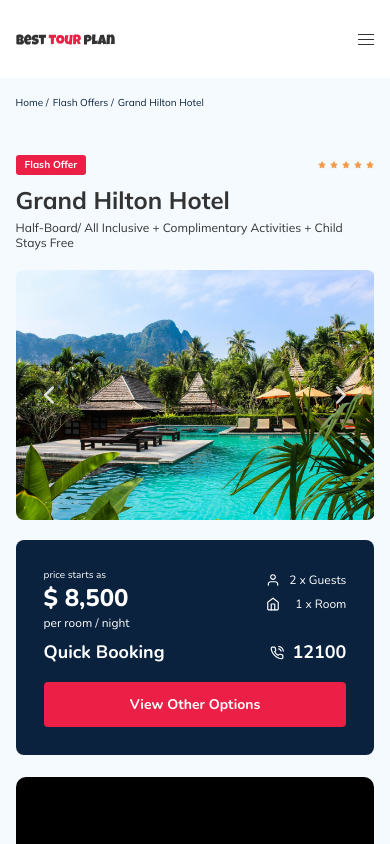
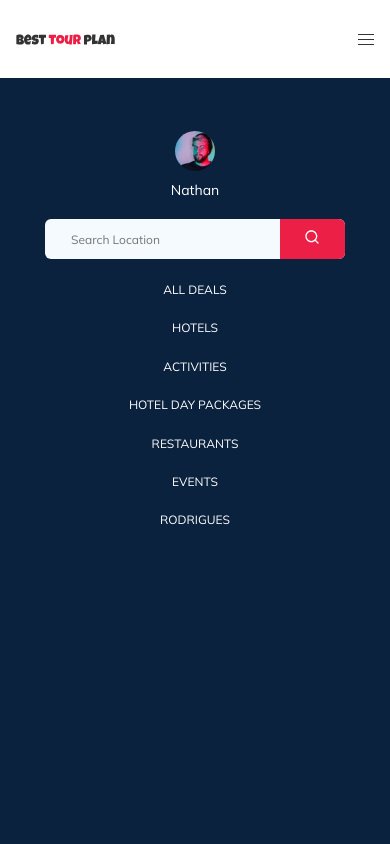
Before and after one commit to mamuritto/Tour-plan, a plain HTML site: page index.html in a window 390 px wide. Both pictures are taken after a click on the button 366 px from the left and 39 px from the top of the page. Shown: the top 844 px of the page. Drawn offline with nearby package versions, Linux system fonts and the light colour scheme.

Commit message:
Added : Mobile burger

```diff
--- a/index.html
+++ b/index.html
@@ -13,21 +13,21 @@
   <title>Document</title>
 </head>
 <body>
-  <header class="header">
+  <header class="header header__mobile_fixed">
     <div class="container">
       <div class="header__top">
         <a href="#!" class="logo">
           <img src="img/horizontal-logo.svg" alt="Logo: Best Tour Plan" class="logo__image">
         </a>
 
-        <form action="" class="search header-search">
+        <form action="" class="search header-search header-search__mobile_hidden">
           <input type="text" placeholder="Search Location" class="search__input">
           <button class="search__button">
             <img src="img/search.svg" alt="Icon: search">
           </button>
         </form>
 
-        <a href="#!" class="user header-user">
+        <a href="#!" class="user header-user header-user__mobile_hidden">
           <img src="img/avatar.jpg" alt="Avatar: Nathan" class="user__avatar"/>
           <span class="user__name">Nathan</span>
         </a>
@@ -41,9 +41,24 @@
 
 
     </div>
-    <div class="header-bottom">
+    <div class="header-bottom ">
       <div class="container">
         <ul class="header-bottom__list">
+          <li class="header-bottom__item header-bottom__item__mobile_visible">
+            <a href="#!" class="user header-user header-user__mobile_visible">
+              <img src="img/avatar.jpg" alt="Avatar: Nathan" class="user__avatar" />
+              <span class="user__name user__name_light">Nathan</span>
+            </a>
+          </li>
+
+          <li class="header-bottom__item header-bottom__item__mobile_visible">
+            <form action="" class="search header-search header-search__mobile_visible">
+              <input type="text" placeholder="Search Location" class="search__input">
+              <button class="search__button">
+                <img src="img/search.svg" alt="Icon: search">
+              </button>
+            </form>
+          </li>
           <li class="header-bottom__item">
             <a href="#!" class="header-bottom__link">All Deals</a>
           </li>
@@ -426,8 +441,8 @@
             <textarea
               class="footer__message"
               cols="30" rows="10"
-              placeholder="Message">
-            </textarea>
+              placeholder="Message"
+            ></textarea>
             <button class="button footer__button" type="submit">Send</button>
             <span class="footer__info">* Required Fields</span>
           </form>
--- a/js/index.js
+++ b/js/index.js
@@ -23,3 +23,9 @@ const reviewsSlider = new Swiper('.reviews-slider', {
     prevEl: '.reviews-slider__button--prev',
   },
 });
+
+var burger = document.querySelector(".header-burger");
+burger.addEventListener('click', function(){
+  console.log('Клик');
+  document.querySelector(".header-bottom").classList.toggle('header-bottom__visible');
+})
--- a/sass/_media.sass
+++ b/sass/_media.sass
@@ -95,9 +95,43 @@
   .container
     max-width: 576px
     width: 92%
+  body
+    padding-top: 78px
   .header
-    &-bottom, &-search, &-user
+    &__mobile
+      &_fixed
+        position: fixed
+        left: 0
+        right: 0
+        top: 0
+        z-index: 99
+    &-user, &-search
+      &__mobile
+        &_hidden
+          display: none
+        &_visible
+          display: flex
+    &-bottom
       display: none
+      position: fixed
+      left: 0
+      right: 0
+      bottom: 0
+      top: 78px
+      padding-top: 30px
+      &__visible
+        display: block
+      &__list
+        display: flex
+        flex-direction: column
+      &__item
+        margin-bottom: 20px
+        &__mobile
+          &_visible
+            display: block
+    &-user
+      flex-direction: column
+      justify-content: center
     &-burger
       display: flex
       width: 16px
@@ -113,6 +147,12 @@
         width: 16px
         height: 1px
         background: $text
+  .user
+    &__name
+      &_light
+        margin-top: 10px
+        margin-left: 0
+        color: $light
   .stars
     flex-basis: auto
   .hotel
@@ -188,7 +228,9 @@
 @media  ( max-width: 576px )
   .logo
     width: 99px
-
+  .header
+    &-search
+      width: 300px
   .hotel
     &__slider
       margin-bottom: 20px
--- a/sass/sections/_header.sass
+++ b/sass/sections/_header.sass
@@ -23,11 +23,16 @@
       margin: 0
       padding: 31px 0
       color: $light
+    &__item
+      &__mobile
+        &_visible
+          display: none
     &__link
       color: inherit
       font-size: 14px
       line-height: 18px
       text-transform: uppercase
+
   &-burger
     display: none
 .logo
```
Also changed, not shown: css/style.css, 1 other file.
